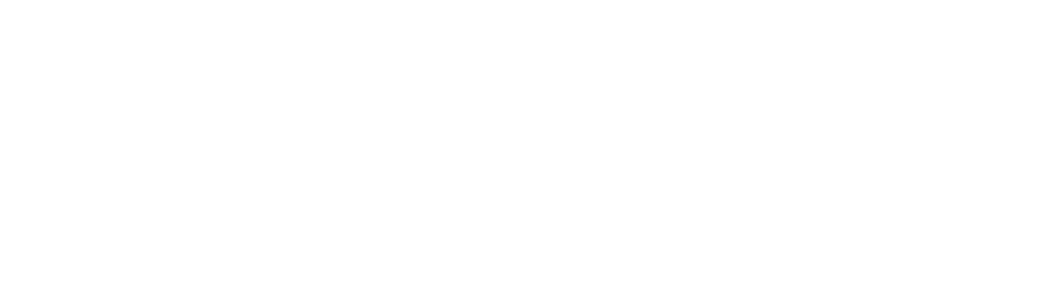
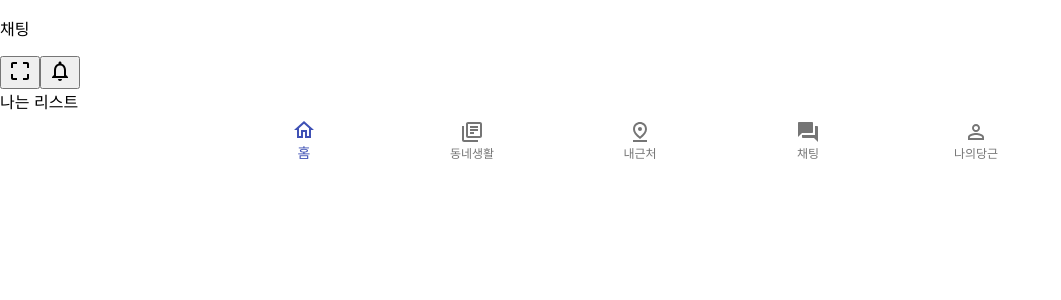
Before and after one commit to Yoepee/Clone-Coding, a React (Create React App) app: page /chat in a window 1280 px wide. Shown: the top 300 px of the page, without its empty margins (0-1061 px from the left). Built offline with nearby package versions, Linux system fonts and the light colour scheme.

Commit message:
머티리얼 ui추가

```diff
--- a/public/index.html
+++ b/public/index.html
@@ -1,15 +1,18 @@
 <!DOCTYPE html>
 <html lang="en">
+
 <head>
   <meta charset="utf-8" />
   <link rel="icon" href="%PUBLIC_URL%/favicon.ico" />
   <meta name="viewport" content="width=device-width, initial-scale=1" />
   <meta name="theme-color" content="#000000" />
-    <meta
-      name="description"
-      content="Web site created using create-react-app"
-    />
+  <meta name="description" content="Web site created using create-react-app" />
   <link rel="apple-touch-icon" href="%PUBLIC_URL%/logo192.png" />
+  <!-- 구글 css roboto font -->
+  <link rel="stylesheet" href="https://fonts.googleapis.com/css?family=Roboto:300,400,500,700&display=swap" />
+  <!-- 머티리얼 css -->
+  <link rel="stylesheet" href="https://fonts.googleapis.com/icon?family=Material+Icons" />
+
   <!--
       manifest.json provides metadata used when your web app is installed on a
       user's mobile device or desktop. See https://developers.google.com/web/fundamentals/web-app-manifest/
@@ -26,6 +29,7 @@
     -->
   <title>React App</title>
 </head>
+
 <body>
   <noscript>You need to enable JavaScript to run this app.</noscript>
   <div id="root"></div>
@@ -40,4 +44,5 @@
       To create a production bundle, use `npm run build` or `yarn build`.
     -->
 </body>
+
 </html>
--- /dev/null
+++ b/src/components/chatList/ChatList.jsx
@@ -0,0 +1,7 @@
+const ChatList = () => {
+    return (
+        <div>나는 리스트</div>
+    )
+}
+
+export default ChatList;
--- a/src/components/header/ChatHeader.jsx
+++ b/src/components/header/ChatHeader.jsx
@@ -1,8 +1,20 @@
 // 채팅 헤더
+import styled from "styled-components";
+import NotificationsNoneIcon from '@mui/icons-material/NotificationsNone';
+import CropFreeIcon from '@mui/icons-material/CropFree';
+
 const ChatHeader = () => {
     return  (
-        <div></div>
+        <div>
+            <p>채팅</p>
+            <button><CropFreeIcon/></button>
+            <button><NotificationsNoneIcon/></button>
+        </div>
     )
 }
 
 export default ChatHeader;
+
+const Headvar= styled.div`
+display:block;
+`
--- a/src/pages/ChatPage.jsx
+++ b/src/pages/ChatPage.jsx
@@ -1,7 +1,15 @@
 // 채팅 목록 페이지
+import ChatList from "../components/chatList/ChatList";
+import ChatHeader from "../components/header/ChatHeader";
+import Footer from "../components/footer/Footer";
+
 const ChatPage = () => {
     return  (
-        <div></div>
+        <div>
+            <ChatHeader/>
+            <ChatList/>
+            <Footer/>
+        </div>
     )
 }
 
--- a/src/shared/Router.jsx
+++ b/src/shared/Router.jsx
@@ -17,6 +17,7 @@
 // 페이지별 기능은 페이지 폴더에 방문하여 확인해주세요.
 const Router = () => {
     return  (
+        <>
         <Routes>
             <Route path="/" element={<TradeList/>}/>
             <Route path="/login" element={<LoginPage/>}/>
@@ -30,6 +31,7 @@
             <Route path="/chatdetail/:id" element={<ChatDetail/>}/>
             <Route path="/mypage" element={<MyPage/>}/>
         </Routes>
+        </>
     )
 }
 
```
Also changed, not shown: package.json (+7 -0 lines), src/components/header/Header.jsx (+12 -2 lines), 1 other file (tests, documents, lock files or other folders). Lines whose indentation alone changed are shown as unchanged.
